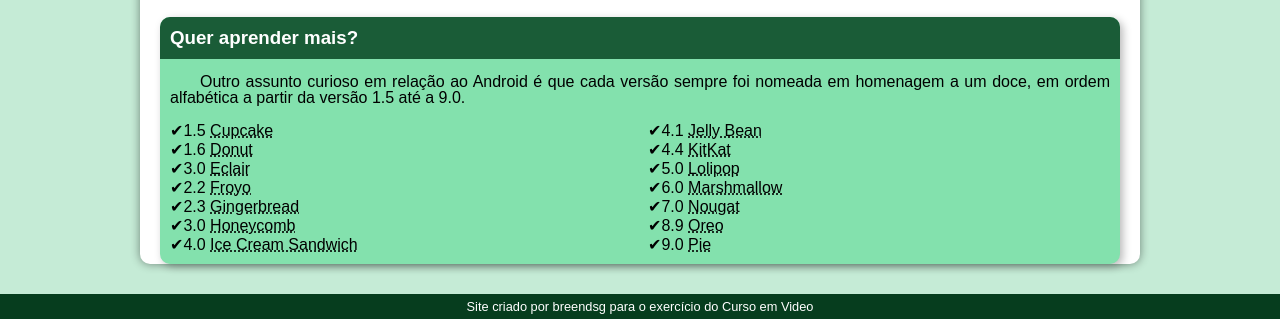
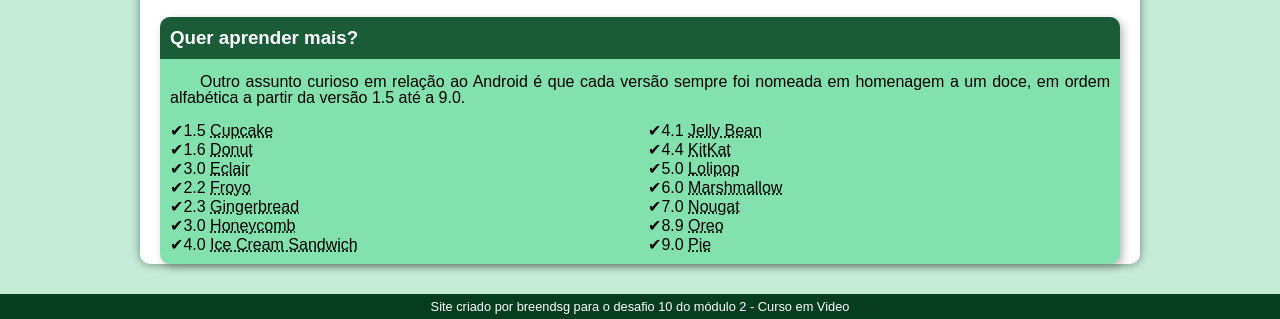
Before and after one commit to breendsg/desafio-android, a plain HTML site: page index.html in a window 1280 px wide. Shown: the part 1970-2289 px from the top of the page. Drawn offline with Linux system fonts and the light colour scheme.

Commit message:
Update index.html

```diff
--- a/index.html
+++ b/index.html
@@ -74,7 +74,7 @@
         </aside>
     </main>
     <footer>
-        <p>Site criado por breendsg para o exercício do Curso em Video</p>
+        <p>Site criado por breendsg para o desafio 10 do módulo 2 - Curso em Video</p>
     </footer>
 </body>
 </html>
```
